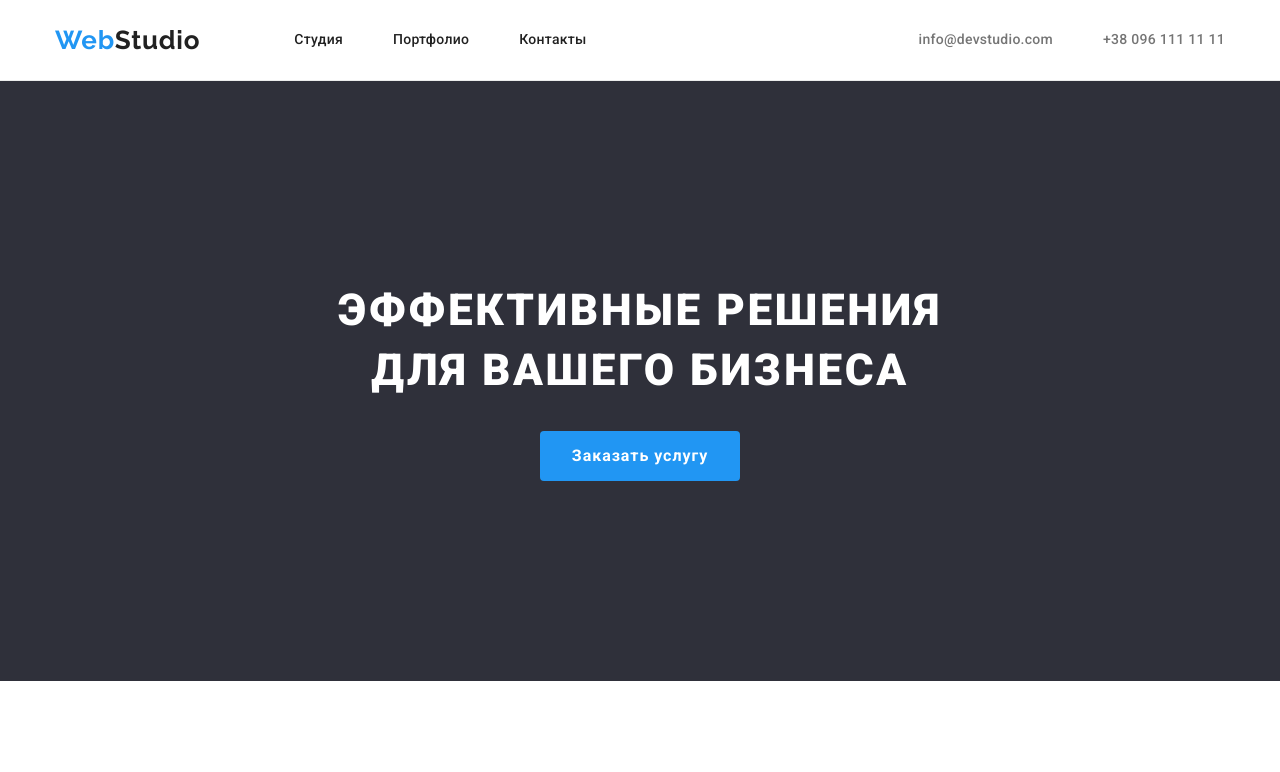
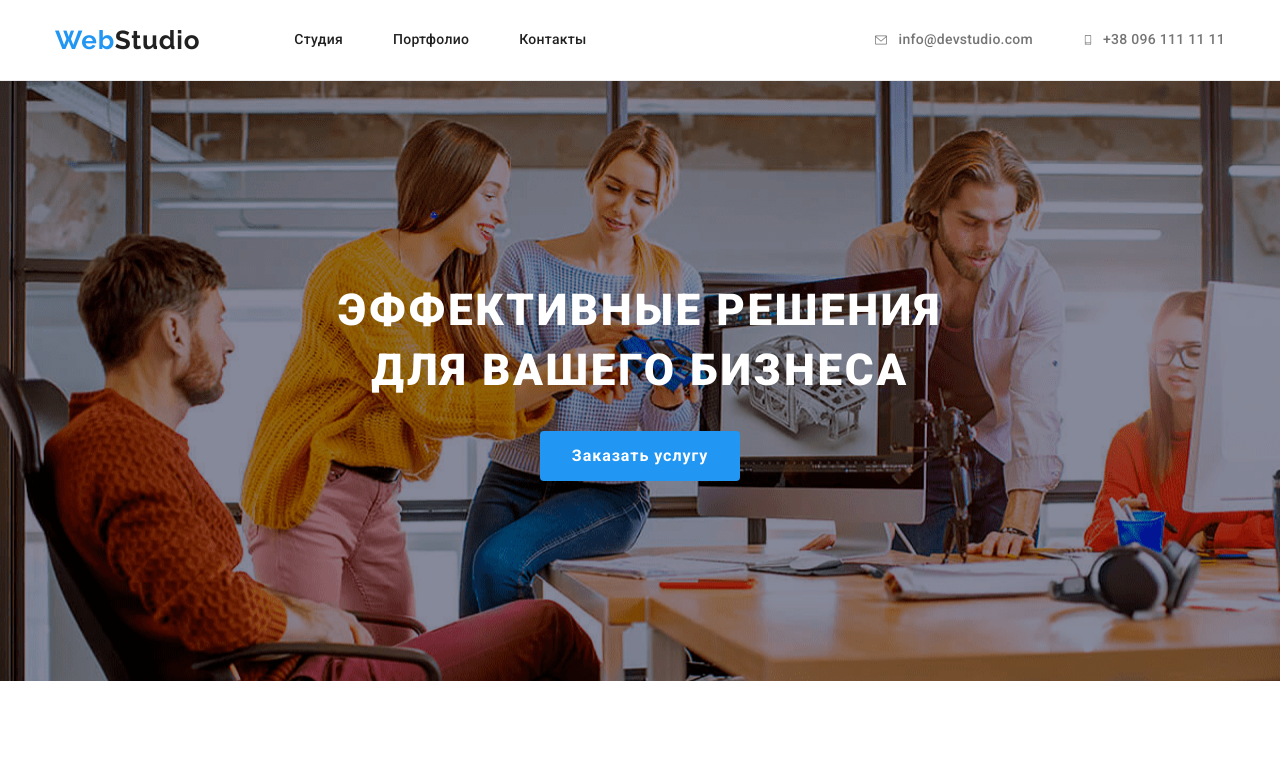
Before and after one commit to Aleksandr-Pod/goit-markup-hw-04, a plain HTML site: page index.html in a window 1280 px wide. Shown: the top 772 px of the page. Drawn offline with nearby package versions, Linux system fonts and the light colour scheme.

Commit message:
Initial-2
Added background img on hero

```diff
--- a/css/styles.css
+++ b/css/styles.css
@@ -58,6 +58,7 @@ h6 {
 }
 .header-page .container {
   display: flex;
+  flex-basis: auto;
   align-items: center;
   padding: 0 15px;
 }
@@ -88,7 +89,7 @@ h6 {
 }
 
 .header-menu-item .link {
-  display: block;
+  /* display: block; */
   padding-top: 32px;
   padding-bottom: 32px;
 }
@@ -97,22 +98,34 @@ h6 {
   margin-left: auto;
 }
 .header-addr .link {
-  display: block;
+  display: flex;
   padding-top: 32px;
   padding-bottom: 32px;
+  align-items: center;
 }
 .item + .item {
   margin-left: 50px;
-} /* отступ в адрессе от последующих элементов - а он один*/
+}
 
 .blacklink {
   color: var(--maintext-color);
+}
+.icon-envelope,
+.icon-smartphone {
+  fill: #757575;
+  margin-right: 10px;
+}
+
+.link-envelope:hover .icon-envelope,
+.link-smartphone:hover .icon-smartphone {
+  fill: var(--active-color);
 }
 
 .hero {
   padding-top: 200px;
   padding-bottom: 200px;
   background-color: #2f303a;
+  background-image: url(../images/backgroung-Img.png);
 }
 
 .hero-header {
@@ -208,9 +221,7 @@ img {
   padding-top: 94px;
   padding-bottom: 94px;
 }
-.team .container {
-  /* background-color: #f5f4fa; */
-}
+
 .team-header {
   text-align: center;
   margin-bottom: 50px;
--- a/index.html
+++ b/index.html
@@ -38,12 +38,20 @@
         </nav>
         <ul class="header-addr list">
           <li class="item">
-            <a href="email:info@devstudio.com" class="link"
-              >info@devstudio.com</a
+            <a href="email:info@devstudio.com" class="link-envelope link"
+              ><svg class="icon-envelope" width="16" height="12">
+                <use href="./images/icons.svg#icon-envelope"></use>
+              </svg>
+              info@devstudio.com</a
             >
           </li>
           <li class="item">
-            <a href="tel:+380961111111" class="link">+38 096 111 11 11</a>
+            <a href="tel:+380961111111" class="link-smartphone link">
+              <svg class="icon-smartphone" width="10" height="16">
+                <use href="./images/icons.svg#icon-smartphone"></use>
+              </svg>
+              +38 096 111 11 11</a
+            >
           </li>
         </ul>
       </div>
```
Also changed, not shown: images/backgroung-Img.png (added).
